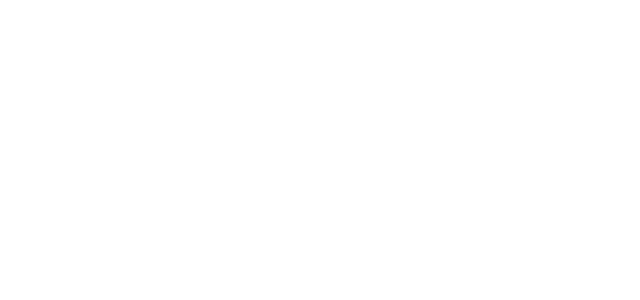
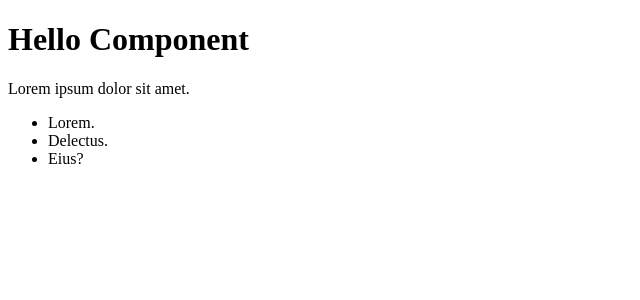
Before and after one commit to amz940/react20231031, a React (Create React App) app: page / in a window 1280 px wide. Shown: the top 300 px of the page, without its empty margins (0-640 px from the left). Built offline with nearby package versions, Linux system fonts and the light colour scheme.

Commit message:
jsx 연습

```diff
--- a/src/App.js
+++ b/src/App.js
@@ -2,9 +2,32 @@
 function App() {
   return (
     <div >
+      <MyComponent1 />
 
+      <MyComponent2 />
     </div>
   );
 }
 
+function MyComponent1(){
+  return (
+    <>
+        <h1>Hello Component</h1>
+    </>
+  )
+}
+function MyComponent2(){
+    return (
+        <>
+             {/*p>lorem5^ul>li*3>lorem1*/}
+            <p>Lorem ipsum dolor sit amet.</p>
+            <ul>
+                <li>Lorem.</li>
+                <li>Delectus.</li>
+                <li>Eius?</li>
+            </ul>
+        </>
+    )
+}
+
 export default App;
```
